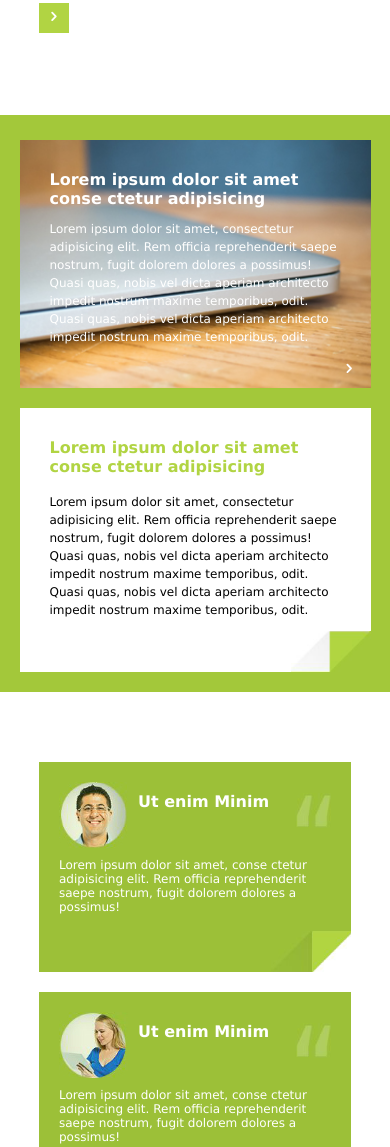
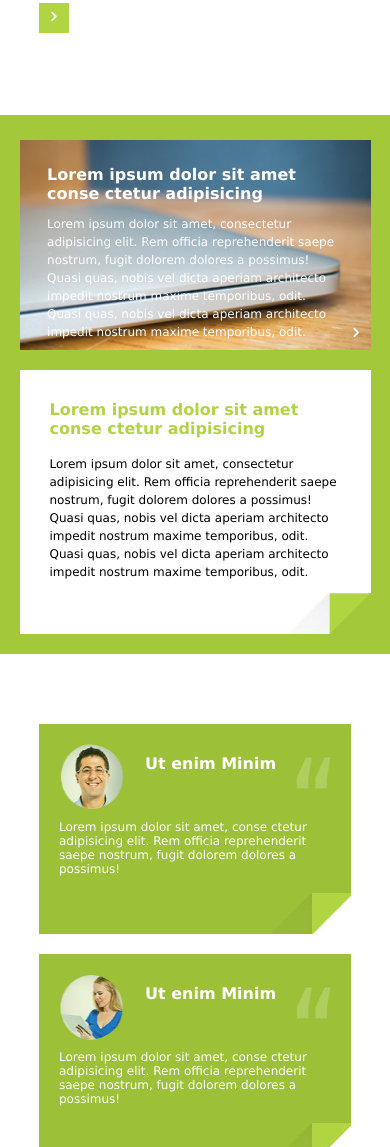
Before and after one commit to braitmx/Verstka, a plain HTML site: page index.html in a window 390 px wide. Shown: the part 2407-3554 px from the top of the page. Drawn offline with nearby package versions, Linux system fonts and the light colour scheme.

Commit message:
fix p. 5-6

```diff
--- a/css/style.css
+++ b/css/style.css
@@ -261,9 +261,14 @@ body {
 
 .info__img {
     width: 325px;
-    min-height: 187px;
+    height: 187px;
     float: left;
     margin-right: 40px;
+    overflow: hidden;
+}
+
+.info__img img {
+    width: 100%;
 }
 
 .info__desc {
@@ -391,14 +396,29 @@ body {
 
 .bottom__info__left {
     width: 49%;
-    min-height: inherit;
-    background-image: url(../images/note.jpg);
-    background-repeat: no-repeat;
-    background-size: cover;
+    height: inherit;
     box-sizing: border-box;
-    padding: 30px;
     color: white;
+    overflow: hidden;
     position: relative;
+}
+
+.bottom__info__left__img {
+    position: absolute;
+    width: 100%;
+    height: inherit;
+}
+
+.bottom__info__left__wrap {
+    width: 320px;
+    height: 190px;
+    position: absolute;
+    margin: auto;
+    left: 0;
+    right: 0;
+    top: 0;
+    bottom: 0;
+    overflow: hidden;
 }
 
 .bottom__info__left h3 {
@@ -410,14 +430,12 @@ body {
     line-height: 1.5;
 }
 
-.bottom__info__left i {
+.bottom__info__left__link {
     position: absolute;
-    top: 87%;
-    left: 91%;
-}
-
-.bottom__info__left__link {
+    bottom: 0;
+    right: 0;
     color: white;
+    padding: 13px 3px 8px 15px;
 }
 
 .bottom__info__right {
@@ -469,6 +487,20 @@ body {
 .reviews__block img {
     float: left;
     padding: 10px;
+}
+
+.reviews__block__avatar {
+    width: 66px;
+    height: 66px;
+    float: left;
+    padding-right: 20px;
+    padding-bottom: 20px;
+}
+
+.reviews__block__avatar img {
+    width: 100%;
+    height: inherit;
+    border-radius: 100%;
 }
 
 .reviews__block h3 {
@@ -724,6 +756,9 @@ footer {
     .bottom__info__wrap {
         width: 700px;
     }
+    .bottom__info__left__wrap {
+        width: 283px;
+    }
     .bottom__info__wrap h3 {
         font-size: 16px;
     }
@@ -901,14 +936,19 @@ footer {
     }
     .bottom__info__left {
         width: 90%;
+        min-height: 210px;
         margin: 0 auto;
         position: relative;
+        box-sizing: border-box;
     }
-    .bottom__info__left i {
-        top: unset;
-        left: unset;
-        right: 10px;
-        bottom: 10px;
+    .bottom__info__left__wrap {
+        width: 90%;
+        height: unset;
+        box-sizing: border-box;
+        padding: 25px 15px 10px 10px;
+    }
+    .bottom__info__left__img {
+        height: unset;
     }
     .bottom__info__right {
         width: 90%;
--- a/index.html
+++ b/index.html
@@ -123,12 +123,15 @@
     <div class="bottom__info">
         <div class="bottom__info__wrap">
             <div class="bottom__info__left">
-                <h3>Lorem ipsum dolor sit amet conse ctetur adipisicing</h3>
-                <p class="bottom__info__left__text">
-                    Lorem ipsum dolor sit amet, consectetur adipisicing elit. Rem officia reprehenderit saepe nostrum, fugit dolorem dolores
-                    a possimus! Quasi quas, nobis vel dicta aperiam architecto impedit nostrum maxime temporibus, odit. Quasi
-                    quas, nobis vel dicta aperiam architecto impedit nostrum maxime temporibus, odit.
-                </p>
+                <img class="bottom__info__left__img" src="./images/note.jpg" alt="bottom-info-img">
+                <div class="bottom__info__left__wrap">
+                    <h3>Lorem ipsum dolor sit amet conse ctetur adipisicing</h3>
+                    <p class="bottom__info__left__text">
+                        Lorem ipsum dolor sit amet, consectetur adipisicing elit. Rem officia reprehenderit saepe nostrum, fugit dolorem dolores
+                        a possimus! Quasi quas, nobis vel dicta aperiam architecto impedit nostrum maxime temporibus, odit.
+                        Quasi quas, nobis vel dicta aperiam architecto impedit nostrum maxime temporibus, odit.
+                    </p>
+                </div>
                 <a class="bottom__info__left__link" href="#"><i class="icon icon-right-open"></i></a>
             </div>
             <div class="bottom__info__right">
@@ -144,7 +147,9 @@
     </div>
     <div class="reviews">
         <div class="reviews__block">
-            <img class="reviews__block__avatar" src="./images/avatar1.jpg" alt="avatar">
+            <div class="reviews__block__avatar">
+                <img src="./images/avatar1.jpg" alt="avatar">
+            </div>
             <h3 class="clearfix">Ut enim Minim</h3>
             <p class="reviews__block__text">
                 Lorem ipsum dolor sit amet, conse ctetur adipisicing elit. Rem officia reprehenderit saepe nostrum, fugit dolorem dolores
@@ -156,7 +161,9 @@
             </div>
         </div>
         <div class="reviews__block">
-            <img class="reviews__block__avatar" src="./images/avatar2.jpg" alt="avatar">
+            <div class="reviews__block__avatar">
+                <img src="./images/avatar2.jpg" alt="avatar">
+            </div>
             <h3 class="clearfix">Ut enim Minim</h3>
             <p class="reviews__block__text">
                 Lorem ipsum dolor sit amet, conse ctetur adipisicing elit. Rem officia reprehenderit saepe nostrum, fugit dolorem dolores
@@ -168,7 +175,9 @@
             </div>
         </div>
         <div class="reviews__block">
-            <img class="reviews__block__avatar" src="./images/avatar3.jpg" alt="avatar">
+            <div class="reviews__block__avatar">
+                <img src="./images/avatar3.jpg" alt="avatar">
+            </div>
             <h3 class="clearfix">Ut enim Minim</h3>
             <p class="reviews__block__text">
                 Lorem ipsum dolor sit amet, conse ctetur adipisicing elit. Rem officia reprehenderit saepe nostrum, fugit dolorem dolores
```
